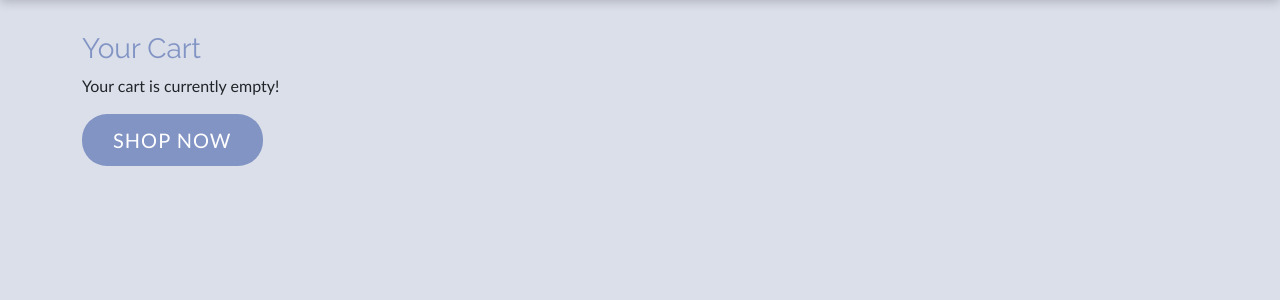
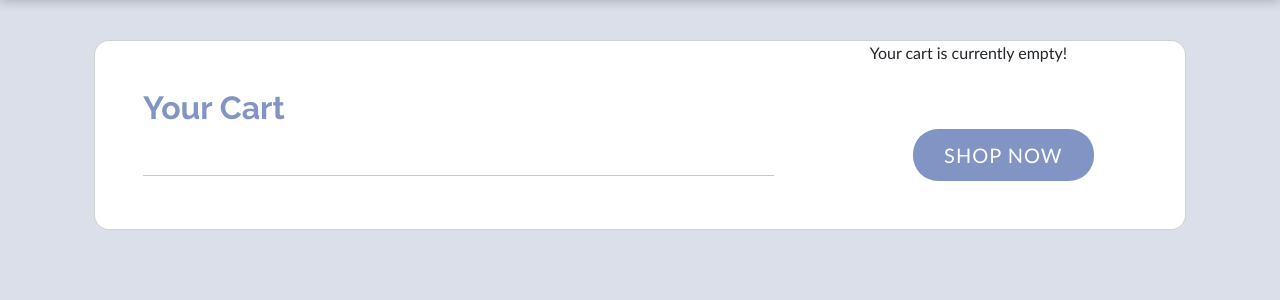
Before and after one commit to 1391819/SFIA-CRUD-core-project, a Flask app: page /cart in a window 1280 px wide. Shown: the part 56-356 px from the top of the page. Run offline with Flask 3, Linux system fonts and the light colour scheme; parts of the project's set-up code (start-up, migrations or seed data) failed here and were passed over.

Commit message:
RN: added some simple styling

```diff
--- a/application/routes/routes.py
+++ b/application/routes/routes.py
@@ -139,6 +139,7 @@ def add_to_cart(item_id):
             "name": item.name,
             "filename": item.filename,
             "price": item.price,
+            "category": item.category.name,
             "quantity": quantity,
         }
 
--- a/application/templates/base.html
+++ b/application/templates/base.html
@@ -4,12 +4,16 @@
 		<meta charset="UTF-8" />
 		<meta name="viewport" content="width=device-width, initial-scale=1.0" />
 		<title>Fashionable {% block title %} {% endblock title %}</title>
-		<!-- Stylesheets: Bootstrap, Google Font, Custom -->
+		<!-- Stylesheets: Bootstrap, Font Awesome, Google Font, Custom -->
 		<link
 			href="https://cdn.jsdelivr.net/npm/bootstrap@5.3.1/dist/css/bootstrap.min.css"
 			rel="stylesheet"
 			integrity="sha384-4bw+/aepP/YC94hEpVNVgiZdgIC5+VKNBQNGCHeKRQN+PtmoHDEXuppvnDJzQIu9"
 			crossorigin="anonymous"
+		/>
+		<link
+			rel="stylesheet"
+			href="https://cdnjs.cloudflare.com/ajax/libs/font-awesome/4.7.0/css/font-awesome.min.css"
 		/>
 		<link
 			rel="stylesheet"
--- a/application/templates/cart_page.html
+++ b/application/templates/cart_page.html
@@ -6,42 +6,191 @@
 
 <!-- changing content --->
 {% block content %}
-<h2>Your Cart</h2>
-
 <!-- if the cart is not empty, we display items and relative buttons -->
 {% if cart %}
-<table>
-	<tr>
-		<th>Quantity</th>
-		<th>Image</th>
-		<th>Name</th>
-		<th>Price</th>
-	</tr>
+
+<section class="container py-2 h-100">
+	<div class="row d-flex justify-content-center align-items-center h-100">
+		<div class="col-12">
+			<div
+				class="card card-registration card-registration-2"
+				style="border-radius: 15px"
+			>
+				<div class="card-body p-0">
+					<div class="row g-0">
+						<div class="col-lg-8">
+							<div class="pt-5 px-5">
+								<div
+									class="d-flex justify-content-between align-items-center mb-5"
+								>
+									<h1 class="fw-bold mb-0">Your Cart</h1>
+								</div>
+								<hr />
+
+								<!-- adding our items -->
 								{% for item_id, item_info in cart.items() %}
-	<tr>
-		<td>{{ item_info.quantity }}</td>
-		<td>{{ item_info.filename }}</td>
-		<td>{{ item_info.name }}</td>
-		<td>{{ item_info.price }}</td>
-	</tr>
+								<div
+									class="row mb-4 d-flex justify-content-between align-items-center"
+								>
+									<div class="col-md-2 col-lg-2 col-xl-2">
+										<img
+											src="{{ url_for('static', filename='imgs/' + item_info.filename) }}"
+											class="img-fluid rounded-3"
+											alt="Item image"
+										/>
+									</div>
+									<div class="col-md-3 col-lg-3 col-xl-3">
+										<h6 class="text-muted">
+											{{ item_info.category }}
+										</h6>
+										<h6 class="text-black mb-0">
+											{{ item_info.name }}
+										</h6>
+									</div>
+									<div
+										class="col-md-3 col-lg-3 col-xl-2 d-flex"
+									>
+										<!-- TODO: Decrease quantity functionality-->
+										<button
+											class="btn btn-link px-2"
+											onclick="this.parentNode.querySelector('input[type=number]').stepDown()"
+										>
+											<i class="fa fa-angle-left"></i>
+										</button>
+
+										<input
+											id="form1"
+											min="0"
+											name="quantity"
+											value="{{ item_info.quantity }}"
+											type="number"
+											class="form-control form-control-sm"
+										/>
+
+										<!-- TODO: Increase quantity functionality -->
+										<button
+											class="btn btn-link px-2"
+											onclick="this.parentNode.querySelector('input[type=number]').stepUp()"
+										>
+											<i class="fa fa-angle-right"></i>
+										</button>
+									</div>
+									<div
+										class="col-md-3 col-lg-2 col-xl-2 offset-lg-1"
+									>
+										<h6 class="mb-0">
+											£{{ item_info.price }}
+										</h6>
+									</div>
+									<div
+										class="col-md-1 col-lg-1 col-xl-1 text-end"
+									>
+										<!-- TODO: remove item functionality -->
+										<a href="#!" class="text-muted"
+											><i class="fa fa-close"></i
+										></a>
+									</div>
+								</div>
+
+								<hr />
 								{% endfor %}
-</table>
-
+							</div>
+						</div>
+						<div class="col-lg-4 bg-grey">
+							<div class="pb-5 px-5">
+								<div
+									class="d-flex justify-content-between mb-5"
+								>
+									<h3 class="fw-bold mb-2 mt-2 pt-1">
+										Total
+									</h3>
+									<h5>€ 137.00</h5>
+								</div>
+								<div
+									class="d-flex gap-3 justify-content-between"
+								>
 									<!-- clear cart -->
-<form action="{{ url_for('clear_cart') }}" method="POST">
-	<button class="btn btn-shop-now" type="submit">Clear cart</button>
+									<form
+										action="{{ url_for('clear_cart') }}"
+										method="POST"
+									>
+										<button
+											class="btn btn-shop-now"
+											type="submit"
+										>
+											Clear cart
+										</button>
 									</form>
 
 									<!-- continue shopping -->
-<a href="/items" class="btn btn-shop-now">Continue shopping</a>
+									<a href="/items" class="btn btn-shop-now"
+										>Continue shopping</a
+									>
 
 									<!-- proceed to checkout -->
-<form action="{{ url_for('checkout') }}" method="POST">
-	<button class="btn btn-shop-now" type="submit">Proceed to Checkout</button>
+									<form
+										action="{{ url_for('checkout') }}"
+										method="POST"
+									>
+										<button
+											class="btn btn-shop-now"
+											type="submit"
+										>
+											Proceed to Checkout
+										</button>
 									</form>
+								</div>
+							</div>
+						</div>
+					</div>
+				</div>
+			</div>
+		</div>
+	</div>
+</section>
 
 <!-- else we tell the user that the cart is empty -->
 {% else %}
+
+<section class="container py-2 h-100">
+	<div class="row d-flex justify-content-center align-items-center h-100">
+		<div class="col-12">
+			<div
+				class="card card-registration card-registration-2"
+				style="border-radius: 15px"
+			>
+				<div class="card-body p-0">
+					<div class="row g-0">
+						<div class="col-lg-8">
+							<div class="pt-5 px-5">
+								<div
+									class="d-flex justify-content-between align-items-center mb-5"
+								>
+									<h1 class="fw-bold mb-0">Your Cart</h1>
+								</div>
+								<hr />
+							</div>
+						</div>
+						<div class="col-lg-4 bg-grey">
+							<div class="pb-5 px-5">
+								<div
+									class="d-flex justify-content-between mb-5"
+								>
 									<p>Your cart is currently empty!</p>
-<a href="/items" class="btn btn-shop-now">Shop now</a>
+								</div>
+								<div class="d-flex justify-content-center">
+									<!-- continue shopping -->
+									<a href="/items" class="btn btn-shop-now"
+										>Shop now</a
+									>
+								</div>
+							</div>
+						</div>
+					</div>
+				</div>
+			</div>
+		</div>
+	</div>
+</section>
+
 {% endif %} {% endblock content %}
```
Lines whose indentation alone changed are shown as unchanged.
